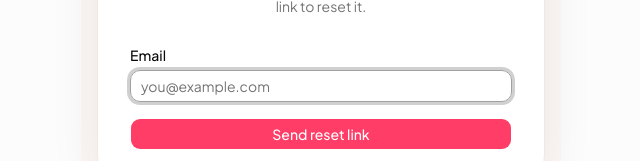
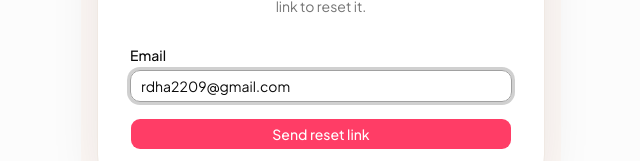
Before and after one commit to Abhay-333/WorldLoop, a React (Vite) app in the folder frontend/: page /forgot-password in a window 1280 px wide. Shown: the part 435-596 px from the top of the page, without its empty margins (319-959 px from the left). Built offline with nearby package versions, Linux system fonts and the light colour scheme; no server answers.

Commit message:
feat(auth): add ResetPasswordPage and integrate with routing; refactor ForgotPasswordPage for form handling

```diff
--- a/frontend/src/App.jsx
+++ b/frontend/src/App.jsx
@@ -9,6 +9,7 @@ import ExplorePage from "./features/explore/pages/ExplorePage"
 import MessagesPage from "./features/messages/pages/MessagePage"
 import VerifyEmailPage from "./features/auth/pages/VerifyEmailPage"
 import ForgotPasswordPage from "./features/auth/pages/ForgotPasswordPage"
+import ResetPasswordPage from "./features/auth/pages/ResetPasswordPage"
 
 const routes = [
   {
@@ -20,6 +21,7 @@ const routes = [
       { path: "verify-email", element: <VerifyEmailPage /> },
       { path: "verify-email/:token", element: <VerifyEmailPage /> },
       { path: "forgot-password", element: <ForgotPasswordPage /> },
+      { path: "reset-password/:token", element: <ResetPasswordPage /> },
     ],
   },
 
--- a/frontend/src/features/auth/hooks/useForgotPassword.js
+++ b/frontend/src/features/auth/hooks/useForgotPassword.js
@@ -1,10 +1,8 @@
 import { useMutation } from "@tanstack/react-query"
-import { useNavigate } from "react-router"
 import { forgetPasswordApi } from "../api/auth.api"
 import toast from "react-hot-toast"
 
-const useForgotPassword = async () => {
-  const navigate = useNavigate()
+const useForgotPassword = () => {
   return useMutation({
     mutationFn: forgetPasswordApi,
     onSuccess: (response) => {
--- a/frontend/src/features/auth/pages/ForgotPasswordPage.jsx
+++ b/frontend/src/features/auth/pages/ForgotPasswordPage.jsx
@@ -2,6 +2,7 @@ import { useState } from "react"
 import { useSelector } from "react-redux"
 import { Link } from "react-router"
 import { Mail, ArrowLeft, CheckCircle2 } from "lucide-react"
+import { useForm } from "react-hook-form"
 import { Button } from "@/components/ui/button"
 import { Input } from "@/components/ui/input"
 import { Label } from "@/components/ui/label"
@@ -21,18 +22,25 @@ import useForgotPassword from "../hooks/useForgotPassword"
  */
 const ForgotPasswordPage = () => {
   useFonts()
-  const [email, setEmail] = useState("")
   const [submittedEmail, setSubmittedEmail] = useState("")
   const theme = useSelector((state) => state.theme?.theme || "light")
   const isDark = theme === "dark"
-  const { mutate: sendResetLink, isPending, error } = useForgotPassword()
+  const { mutate: forgotPassword, isPending, error } = useForgotPassword()
+  const {
+    register,
+    handleSubmit,
+    formState: { errors },
+  } = useForm({
+    defaultValues: {
+      email: "rdha2209@gmail.com",
+    },
+  })
 
-  const handleSubmit = (e) => {
-    e.preventDefault()
-    sendResetLink(
-      { email },
+  const handleFormSubmit = (formData) => {
+    forgotPassword(
+      { email: formData.email },
       {
-        onSuccess: () => setSubmittedEmail(email),
+        onSuccess: () => setSubmittedEmail(formData.email),
       }
     )
   }
@@ -48,9 +56,11 @@ const ForgotPasswordPage = () => {
     >
       <div className="w-full max-w-md">
         <Link
-          to="/login"
+          to="/"
           className={`mb-6 inline-flex items-center gap-1.5 text-sm transition-colors ${
-            isDark ? "text-slate-300 hover:text-white" : "text-muted-foreground hover:text-foreground"
+            isDark
+              ? "text-slate-300 hover:text-white"
+              : "text-muted-foreground hover:text-foreground"
           }`}
         >
           <ArrowLeft className="h-4 w-4" />
@@ -77,16 +87,20 @@ const ForgotPasswordPage = () => {
             {!isSent ? (
               <>
                 <div className="mb-8 text-center">
-                  <h1 className={`text-2xl font-semibold tracking-tight ${isDark ? "text-white" : "text-foreground"}`}>
+                  <h1
+                    className={`text-2xl font-semibold tracking-tight ${isDark ? "text-white" : "text-foreground"}`}
+                  >
                     Forgot your password?
                   </h1>
-                  <p className={`mt-2 text-sm ${isDark ? "text-slate-300" : "text-muted-foreground"}`}>
+                  <p
+                    className={`mt-2 text-sm ${isDark ? "text-slate-300" : "text-muted-foreground"}`}
+                  >
                     Enter the email linked to your account and we'll send you a
                     link to reset it.
                   </p>
                 </div>
 
-                <form onSubmit={handleSubmit} className="space-y-4">
+                <form onSubmit={handleSubmit(handleFormSubmit)} className="space-y-4">
                   <div className="space-y-2">
                     <Label
                       htmlFor="email"
@@ -99,12 +113,26 @@ const ForgotPasswordPage = () => {
                       type="email"
                       autoComplete="email"
                       placeholder="you@example.com"
-                      value={email}
-                      onChange={(e) => setEmail(e.target.value)}
-                      required
                       autoFocus
-                      className={isDark ? "border-white/10 bg-[#241f31] text-white placeholder:text-slate-400" : ""}
+                      aria-invalid={Boolean(errors.email)}
+                      {...register("email", {
+                        required: "Email is required",
+                        pattern: {
+                          value: /^[^\s@]+@[^\s@]+\.[^\s@]+$/,
+                          message: "Enter a valid email address",
+                        },
+                      })}
+                      className={
+                        isDark
+                          ? "border-white/10 bg-[#241f31] text-white placeholder:text-slate-400"
+                          : ""
+                      }
                     />
+                    {errors.email && (
+                      <p className="text-sm text-destructive">
+                        {errors.email.message}
+                      </p>
+                    )}
                   </div>
 
                   {error && (
@@ -128,18 +156,26 @@ const ForgotPasswordPage = () => {
                 <div className="mx-auto mb-4 flex h-12 w-12 items-center justify-center rounded-full bg-primary/10">
                   <CheckCircle2 className="h-6 w-6 text-primary" />
                 </div>
-                <h1 className={`text-2xl font-semibold tracking-tight ${isDark ? "text-white" : "text-foreground"}`}>
+                <h1
+                  className={`text-2xl font-semibold tracking-tight ${isDark ? "text-white" : "text-foreground"}`}
+                >
                   Check your inbox
                 </h1>
-                <p className={`mt-2 text-sm ${isDark ? "text-slate-300" : "text-muted-foreground"}`}>
+                <p
+                  className={`mt-2 text-sm ${isDark ? "text-slate-300" : "text-muted-foreground"}`}
+                >
                   If an account exists for{" "}
-                  <span className={`font-medium ${isDark ? "text-white" : "text-foreground"}`}>
+                  <span
+                    className={`font-medium ${isDark ? "text-white" : "text-foreground"}`}
+                  >
                     {submittedEmail}
                   </span>
                   , we've sent a link to reset your password.
                 </p>
 
-                <div className={`mt-6 flex items-center justify-center gap-1.5 text-xs ${isDark ? "text-slate-400" : "text-muted-foreground"}`}>
+                <div
+                  className={`mt-6 flex items-center justify-center gap-1.5 text-xs ${isDark ? "text-slate-400" : "text-muted-foreground"}`}
+                >
                   <Mail className="h-3.5 w-3.5" />
                   <span>Didn't get it? Check your spam folder.</span>
                 </div>
```
Also changed, not shown: frontend/src/features/auth/pages/ResetPasswordPage.jsx (+41 -41 lines).
